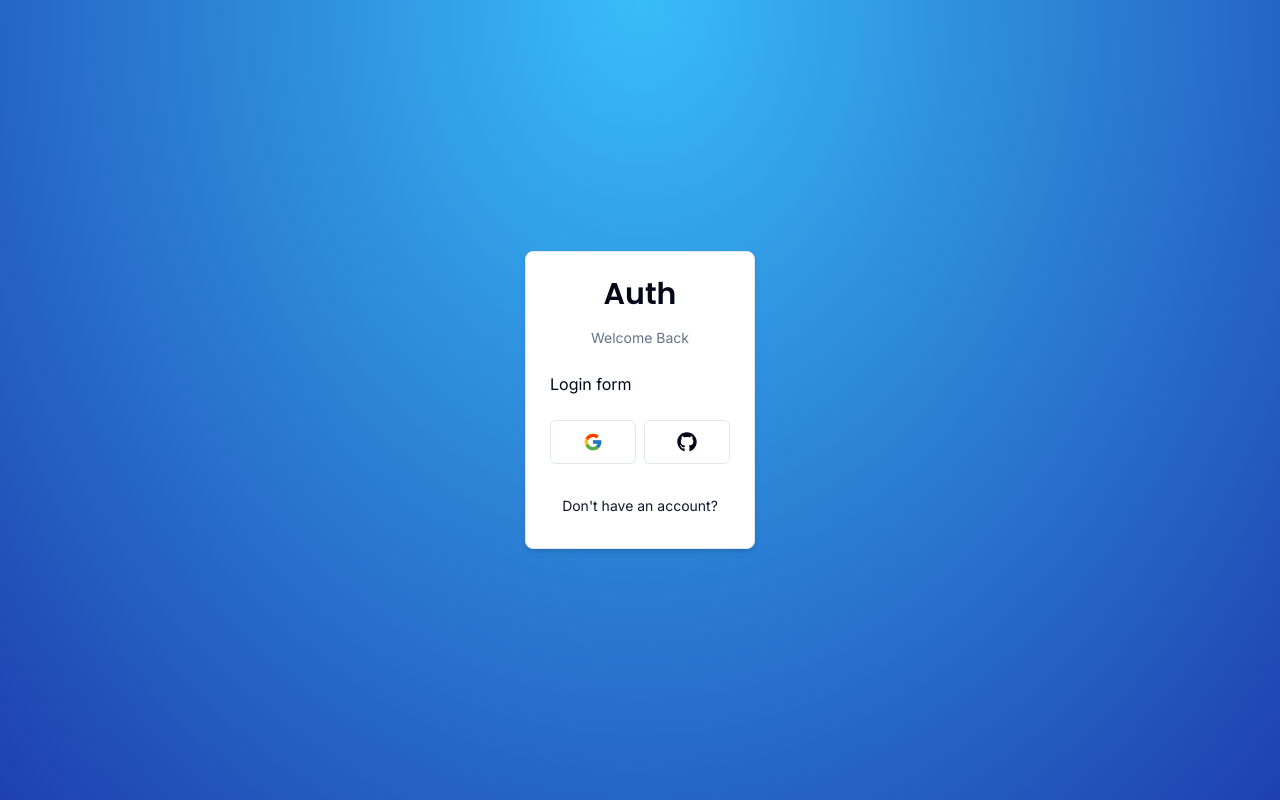
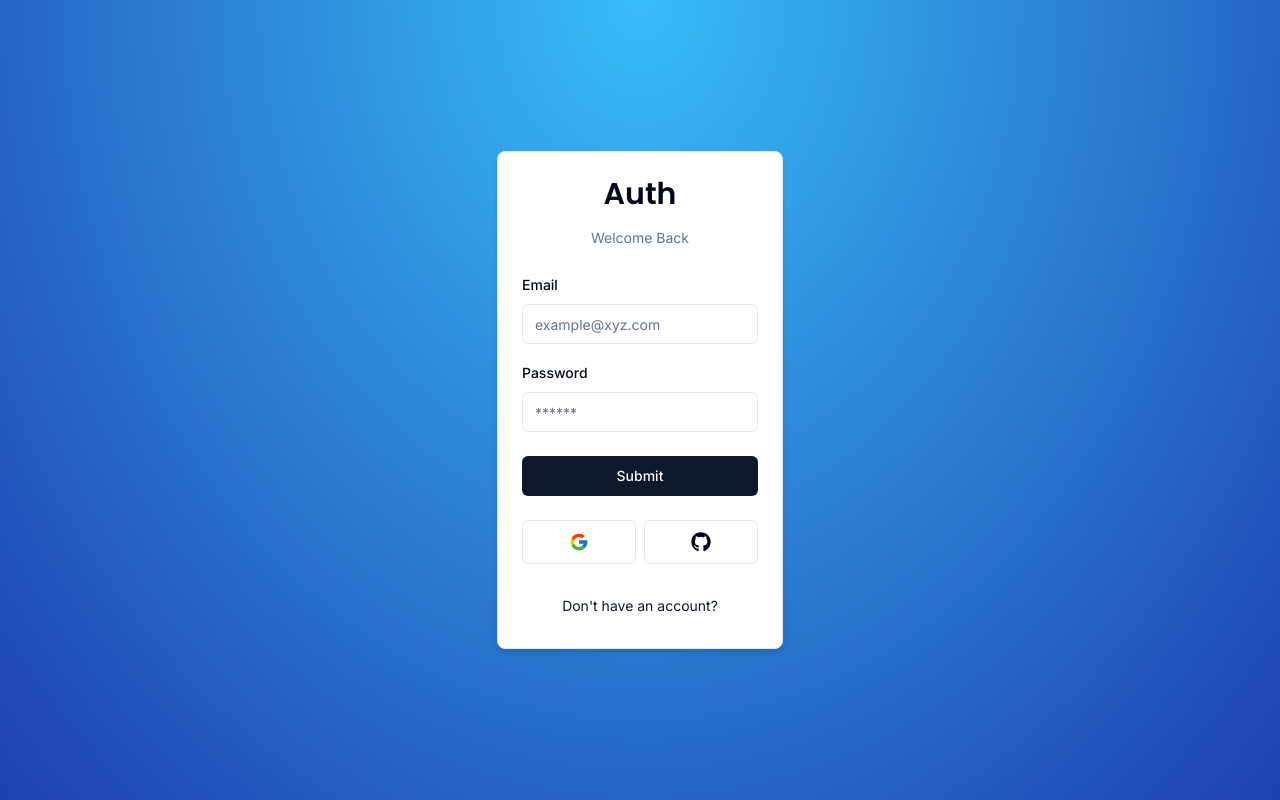
Before and after one commit to KapilKumar88/nextjs_auth, a Next.js app: page /auth/login in a window 1280 px wide. Built offline with nearby package versions, Linux system fonts and the light colour scheme.

Commit message:
created the login form with the server actions

```diff
--- a/package.json
+++ b/package.json
@@ -10,6 +10,7 @@
   },
   "dependencies": {
     "@hookform/resolvers": "^3.9.0",
+    "@radix-ui/react-icons": "^1.3.0",
     "@radix-ui/react-label": "^2.1.0",
     "@radix-ui/react-slot": "^1.1.0",
     "class-variance-authority": "^0.7.0",
--- /dev/null
+++ b/src/actions/login.ts
@@ -0,0 +1,15 @@
+"use server";
+import { LoginSchema } from "@/schemas/index";
+import * as z from "zod";
+
+
+export const login = async (values: z.infer<typeof LoginSchema>) => {
+    console.log(values)
+    const validatedFields = LoginSchema.safeParse(values);
+
+    if (!validatedFields.success) {
+        return { error: "Invalid credentials" };
+    }
+
+    return { success: "Email sent!" };
+}
--- a/src/components/auth/login-form.tsx
+++ b/src/components/auth/login-form.tsx
@@ -1,6 +1,42 @@
+"use client";
+import * as z from "zod";
+import { useForm } from "react-hook-form";
+import { LoginSchema } from "@/schemas/index";
 import { CardWrapper } from "./card-wrapper";
+import { zodResolver } from "@hookform/resolvers/zod";
+import { Form, FormControl, FormField, FormItem, FormLabel, FormMessage } from "../ui/form";
+import { Input } from "../ui/input";
+import { Button } from "../ui/button";
+import { FormError } from "../form-error";
+import { FormSuccess } from "../form-success";
+import { useState, useTransition } from "react";
+import { login } from "@/actions/login";
+
 
 export const LoginForm = () => {
+    const [error, setError] = useState<string | undefined>(undefined);
+    const [success, setSuccess] = useState<string | undefined>(undefined);
+    const [isPending, startTransition] = useTransition();
+
+    const form = useForm<z.infer<typeof LoginSchema>>({
+        resolver: zodResolver(LoginSchema),
+        defaultValues: {
+            email: "",
+            password: ""
+        }
+    });
+
+    const onSubmit = (values: z.infer<typeof LoginSchema>) => {
+        setSuccess(undefined);
+        setError(undefined);
+        startTransition(() => {
+            login(values).then((data) => {
+                setError(data?.error);
+                setSuccess(data?.success);
+            });
+        });
+    }
+
     return (
         <CardWrapper
             headerLabel="Welcome Back"
@@ -8,7 +44,51 @@
             backButtonHref="/auth/register"
             showSocial
         >
-            Login form
+            <Form {...form}>
+                <form
+                    className="space-y-6"
+                    onSubmit={form.handleSubmit(onSubmit)}>
+                    <div className="space-y-4">
+                        <FormField
+                            control={form.control}
+                            name="email"
+                            disabled={isPending}
+                            render={({ field }) => (
+                                <FormItem>
+                                    <FormLabel>Email</FormLabel>
+                                    <FormControl>
+                                        <Input {...field} placeholder="example@xyz.com" />
+                                    </FormControl>
+                                    <FormMessage />
+                                </FormItem>
+                            )}
+                        />
+                        <FormField
+                            control={form.control}
+                            name="password"
+                            disabled={isPending}
+                            render={({ field }) => (
+                                <FormItem>
+                                    <FormLabel>Password</FormLabel>
+                                    <FormControl>
+                                        <Input {...field} placeholder="******" type="password" />
+                                    </FormControl>
+                                    <FormMessage />
+                                </FormItem>
+                            )}
+                        />
+                    </div>
+                    <FormError message={error} />
+                    <FormSuccess message={success}/>
+                    <Button
+                        type="submit"
+                        className="w-full"
+                        disabled={isPending}
+                    >
+                        Submit
+                    </Button>
+                </form>
+            </Form>
         </CardWrapper>
     );
 }
--- /dev/null
+++ b/src/components/form-error.tsx
@@ -0,0 +1,16 @@
+import { ExclamationTriangleIcon } from "@radix-ui/react-icons";
+
+interface FormErrorProps {
+    message?: string;
+}
+
+
+export const FormError = ({ message }: FormErrorProps) => {
+    if(!message) return null;
+    return (
+        <div className="bg-destructive/15 p-3 rounded-md flex items-center gap-x-2 text-sm text-destructive">
+            <ExclamationTriangleIcon className="h-4 w-4" />
+            <p>{message}</p>
+        </div>
+    );
+}
--- /dev/null
+++ b/src/components/form-success.tsx
@@ -0,0 +1,16 @@
+import { CheckCircledIcon } from "@radix-ui/react-icons";
+
+interface FormSuccessProps {
+    message?: string;
+}
+
+
+export const FormSuccess = ({ message }: FormSuccessProps) => {
+    if(!message) return null;
+    return (
+        <div className="bg-emerald-500/15 p-3 rounded-md flex items-center gap-x-2 text-sm text-emerald-500">
+            <CheckCircledIcon className="h-4 w-4" />
+            <p>{message}</p>
+        </div>
+    );
+}
```
Also changed, not shown: 1 other file (tests, documents, lock files or other folders).
